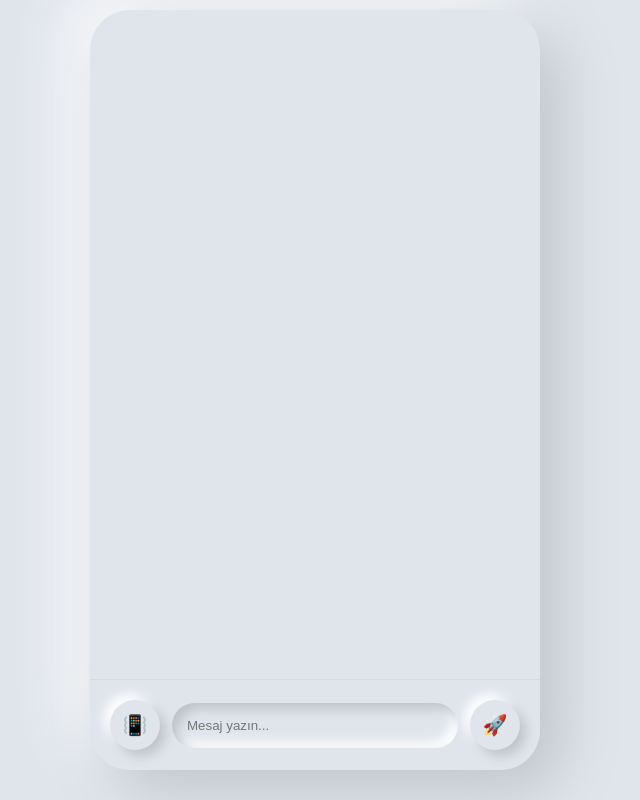
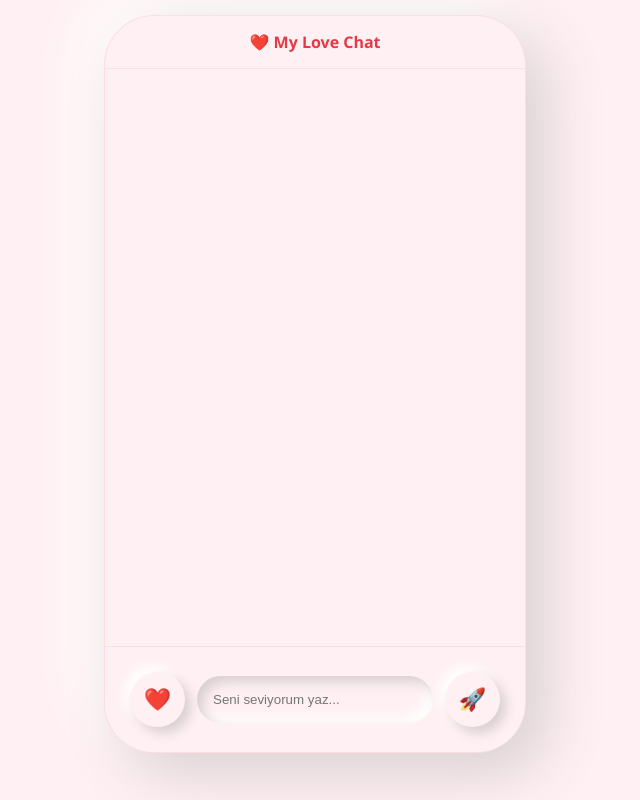
Before and after one commit to katran16/mylovechataabbaabb, a plain HTML site: page index.html in a window 1280 px wide. Both pictures are taken after a click on the button "🙋‍♂️ Yakup Girişi". Shown: the whole page, without its empty margins (325-965 px from the left). Drawn offline with Linux system fonts and the light colour scheme; no server answers.

Commit message:
Update index.html

```diff
--- a/index.html
+++ b/index.html
@@ -3,7 +3,7 @@
 <head>
     <meta charset="UTF-8">
     <meta name="viewport" content="width=device-width, initial-scale=1.0, maximum-scale=1.0, user-scalable=no">
-    <title>Mychat 3D Vibe</title>
+    <title>My Love Chat 3D</title>
 
     <script src="https://cdn.onesignal.com/sdks/web/v16/OneSignalSDK.page.js" defer></script>
     <script>
@@ -17,57 +17,146 @@
     <script src="https://www.gstatic.com/firebasejs/8.10.0/firebase-database.js"></script>
 
     <style>
-        :root { --primary: #6366f1; --secondary: #f43f5e; --bg: #e0e5ec; }
-        body { font-family: 'Segoe UI', sans-serif; background: var(--bg); margin: 0; display: flex; justify-content: center; height: 100vh; overflow: hidden; }
-
-        #login-box, #chat-box {
-            background: var(--bg); width: 95%; max-width: 450px; margin: 10px; border-radius: 40px;
-            box-shadow: 20px 20px 60px #bec3c9, -20px -20px 60px #ffffff;
-            display: flex; flex-direction: column; overflow: hidden;
+        :root {
+            --red-main: #e63946;
+            --red-light: #ffccd5;
+            --red-dark: #a4161a;
+            --bg: #fff0f3;
         }
 
-        #chat-box { display: none; height: 95vh; position: relative; }
+        body {
+            font-family: 'Segoe UI', Tahoma, Geneva, Verdana, sans-serif;
+            background: var(--bg);
+            margin: 0;
+            display: flex;
+            justify-content: center;
+            height: 100vh;
+            overflow: hidden;
+        }
 
-        #messages { flex: 1; overflow-y: auto; padding: 20px; display: flex; flex-direction: column; gap: 15px; }
-        .msg { max-width: 75%; padding: 15px; border-radius: 25px; font-size: 15px; box-shadow: 6px 6px 12px #bec3c9, -6px -6px 12px #ffffff; position: relative; }
-        .msg.me { align-self: flex-end; background: var(--primary); color: white; border-bottom-right-radius: 5px; }
-        .msg.others { align-self: flex-start; background: white; color: #333; border-bottom-left-radius: 5px; }
-        .msg b { display: block; font-size: 11px; margin-bottom: 5px; opacity: 0.8; }
-        .msg-info { display: block; font-size: 10px; margin-top: 5px; opacity: 0.7; text-align: right; }
+        /* Modern 3D Soft Design (Neumorphism) */
+        #login-box, #chat-box {
+            background: var(--bg);
+            width: 95%;
+            max-width: 420px;
+            margin: 15px;
+            border-radius: 50px;
+            box-shadow: 20px 20px 60px #d9cfd1, -20px -20px 60px #ffffff;
+            display: flex;
+            flex-direction: column;
+            overflow: hidden;
+            border: 1px solid rgba(230, 57, 70, 0.1);
+        }
 
-        .input-area { padding: 20px; background: var(--bg); display: flex; gap: 12px; align-items: center; border-top: 1px solid rgba(0,0,0,0.05); }
-        input { flex: 1; padding: 15px; border: none; border-radius: 25px; background: var(--bg); box-shadow: inset 6px 6px 12px #bec3c9, inset -6px -6px 12px #ffffff; outline: none; }
+        #chat-box { display: none; height: 92vh; position: relative; }
+
+        /* Mesaj Alanı */
+        #messages {
+            flex: 1;
+            overflow-y: auto;
+            padding: 25px;
+            display: flex;
+            flex-direction: column;
+            gap: 18px;
+        }
+
+        .msg {
+            max-width: 80%;
+            padding: 15px 20px;
+            border-radius: 30px;
+            font-size: 15px;
+            box-shadow: 5px 5px 15px #d9cfd1, -5px -5px 15px #ffffff;
+            position: relative;
+            line-height: 1.4;
+        }
+
+        .msg.me {
+            align-self: flex-end;
+            background: linear-gradient(145deg, #ff4d6d, #c9184a);
+            color: white;
+            border-bottom-right-radius: 5px;
+        }
+
+        .msg.others {
+            align-self: flex-start;
+            background: white;
+            color: var(--red-dark);
+            border-bottom-left-radius: 5px;
+        }
+
+        .msg b { display: block; font-size: 11px; margin-bottom: 4px; text-transform: uppercase; letter-spacing: 1px; }
+        .msg-info { display: block; font-size: 10px; margin-top: 6px; opacity: 0.7; text-align: right; }
+
+        /* Giriş ve Buton Alanı */
+        .input-area {
+            padding: 25px;
+            background: var(--bg);
+            display: flex;
+            gap: 12px;
+            align-items: center;
+            border-top: 1px solid rgba(230, 57, 70, 0.1);
+        }
+
+        input {
+            flex: 1;
+            padding: 16px;
+            border: none;
+            border-radius: 30px;
+            background: var(--bg);
+            box-shadow: inset 6px 6px 12px #d9cfd1, inset -6px -6px 12px #ffffff;
+            outline: none;
+            color: var(--red-dark);
+        }
 
         .btn-3d {
-            width: 50px; height: 50px; border-radius: 50%; border: none; cursor: pointer;
-            background: var(--bg); box-shadow: 6px 6px 12px #bec3c9, -6px -6px 12px #ffffff;
-            display: flex; align-items: center; justify-content: center; font-size: 20px; transition: 0.2s;
+            width: 55px;
+            height: 55px;
+            border-radius: 50%;
+            border: none;
+            cursor: pointer;
+            background: var(--bg);
+            box-shadow: 6px 6px 12px #d9cfd1, -6px -6px 12px #ffffff;
+            display: flex;
+            align-items: center;
+            justify-content: center;
+            font-size: 22px;
+            transition: 0.3s;
         }
-        .btn-3d:active { box-shadow: inset 4px 4px 8px #bec3c9, inset -4px -4px 8px #ffffff; transform: scale(0.95); }
-        .btn-vibe { color: var(--secondary); }
-        .btn-send { color: var(--primary); }
 
-        .shake { animation: shake 0.5s; }
-        @keyframes shake {
-            0%, 100% { transform: translateX(0); }
-            25% { transform: translateX(-5px); }
-            75% { transform: translateX(5px); }
+        .btn-3d:active {
+            box-shadow: inset 4px 4px 8px #d9cfd1, inset -4px -4px 8px #ffffff;
+            transform: scale(0.92);
+        }
+
+        .btn-vibe { color: var(--red-main); }
+        .btn-send { color: #2a9d8f; }
+
+        /* Aşk Titremesi */
+        .shake { animation: heartBeat 0.5s; }
+        @keyframes heartBeat {
+            0% { transform: scale(1); }
+            25% { transform: scale(1.05); }
+            50% { transform: scale(1); }
+            75% { transform: scale(1.05); }
+            100% { transform: scale(1); }
         }
     </style>
 </head>
 <body>
 
-    <div id="login-box" style="justify-content:center; align-items:center; padding:40px;">
-        <h2 style="color:var(--primary); margin-bottom:30px;">Mychat 3D</h2>
-        <button class="msg" style="width:100%; margin-bottom:15px; cursor:pointer; border:none; background:white;" onclick="startChat('Yakup')">🙋‍♂️ Yakup Girişi</button>
-        <button class="msg" style="width:100%; cursor:pointer; border:none; background:white;" onclick="startChat('Sıla')">🙋‍♀️ Sıla Girişi</button>
+    <div id="login-box" style="justify-content:center; align-items:center; padding:50px; text-align:center;">
+        <div style="font-size: 50px; margin-bottom: 10px;">❤️</div>
+        <h2 style="color:var(--red-main); margin-bottom:40px; letter-spacing:2px;">AŞK SOHBETİ</h2>
+        <button class="msg" style="width:100%; margin-bottom:20px; cursor:pointer; border:none; background:white; font-weight:bold; color:var(--red-main);" onclick="startChat('Yakup')">🙋‍♂️ Yakup Girişi</button>
+        <button class="msg" style="width:100%; cursor:pointer; border:none; background:white; font-weight:bold; color:var(--red-main);" onclick="startChat('Sıla')">🙋‍♀️ Sıla Girişi</button>
     </div>
 
     <div id="chat-box">
+        <div style="padding: 15px; text-align: center; color: var(--red-main); font-weight: bold; border-bottom: 1px solid rgba(230, 57, 70, 0.1);">❤️ My Love Chat</div>
         <div id="messages"></div>
         <div class="input-area">
-            <button class="btn-3d btn-vibe" onclick="sendVibe()">📳</button>
-            <input type="text" id="messageInput" placeholder="Mesaj yazın..." autocomplete="off">
+            <button class="btn-3d btn-vibe" onclick="sendVibe()" title="Kalp Atışı Gönder">❤️</button>
+            <input type="text" id="messageInput" placeholder="Seni seviyorum yaz..." autocomplete="off">
             <button class="btn-3d btn-send" onclick="sendMessage()">🚀</button>
         </div>
     </div>
@@ -92,8 +181,8 @@
             document.getElementById('login-box').style.display = 'none';
             document.getElementById('chat-box').style.display = 'flex';
 
-            // Mesajları Getir
-            db.ref("messages").limitToLast(20).on("child_added", (snapshot) => {
+            // Mesajları Dinle
+            db.ref("messages").limitToLast(25).on("child_added", (snapshot) => {
                 const data = snapshot.val();
                 const isMe = data.user === currentUser;
                 const d = new Date(data.timestamp);
@@ -107,13 +196,14 @@
                 document.getElementById('messages').scrollTop = document.getElementById('messages').scrollHeight;
             });
 
-            // Titreşimi Dinle
+            // "Vibe" (Kalp Atışı/Titreşim) Dinle
             db.ref("vibes").on("value", (snapshot) => {
                 const data = snapshot.val();
+                // Eğer son 3 saniye içinde karşıdan bir kalp atışı geldiyse
                 if(data && data.from !== currentUser && (Date.now() - data.timestamp < 3000)) {
                     const box = document.getElementById('chat-box');
                     box.classList.add('shake');
-                    if (navigator.vibrate) navigator.vibrate([300, 100, 300]);
+                    if (navigator.vibrate) navigator.vibrate([400, 200, 400]); // Güçlü titreşim
                     setTimeout(() => box.classList.remove('shake'), 500);
                 }
             });
@@ -122,7 +212,11 @@
         function sendMessage() {
             const input = document.getElementById('messageInput');
             if(input.value.trim()) {
-                db.ref("messages").push().set({ user: currentUser, text: input.value, timestamp: Date.now() });
+                db.ref("messages").push().set({
+                    user: currentUser,
+                    text: input.value,
+                    timestamp: Date.now()
+                });
                 input.value = "";
             }
         }
```
